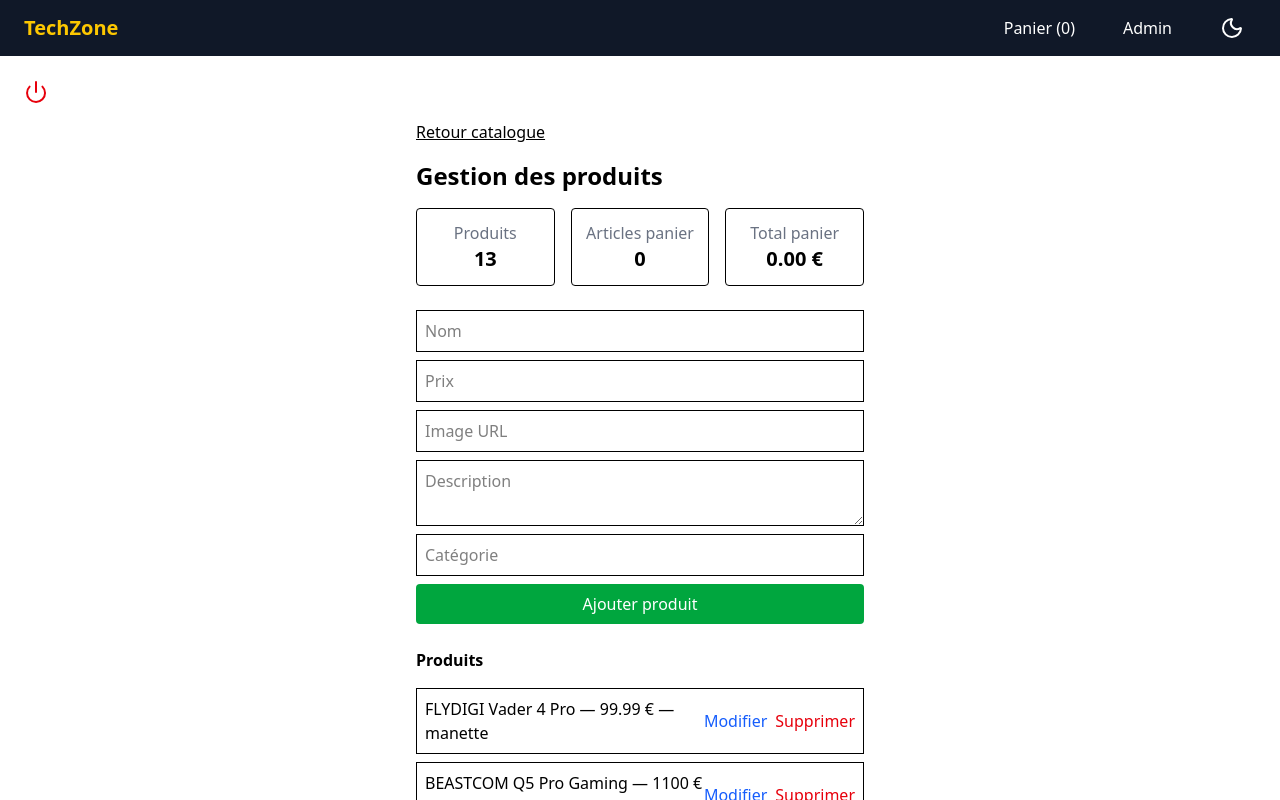
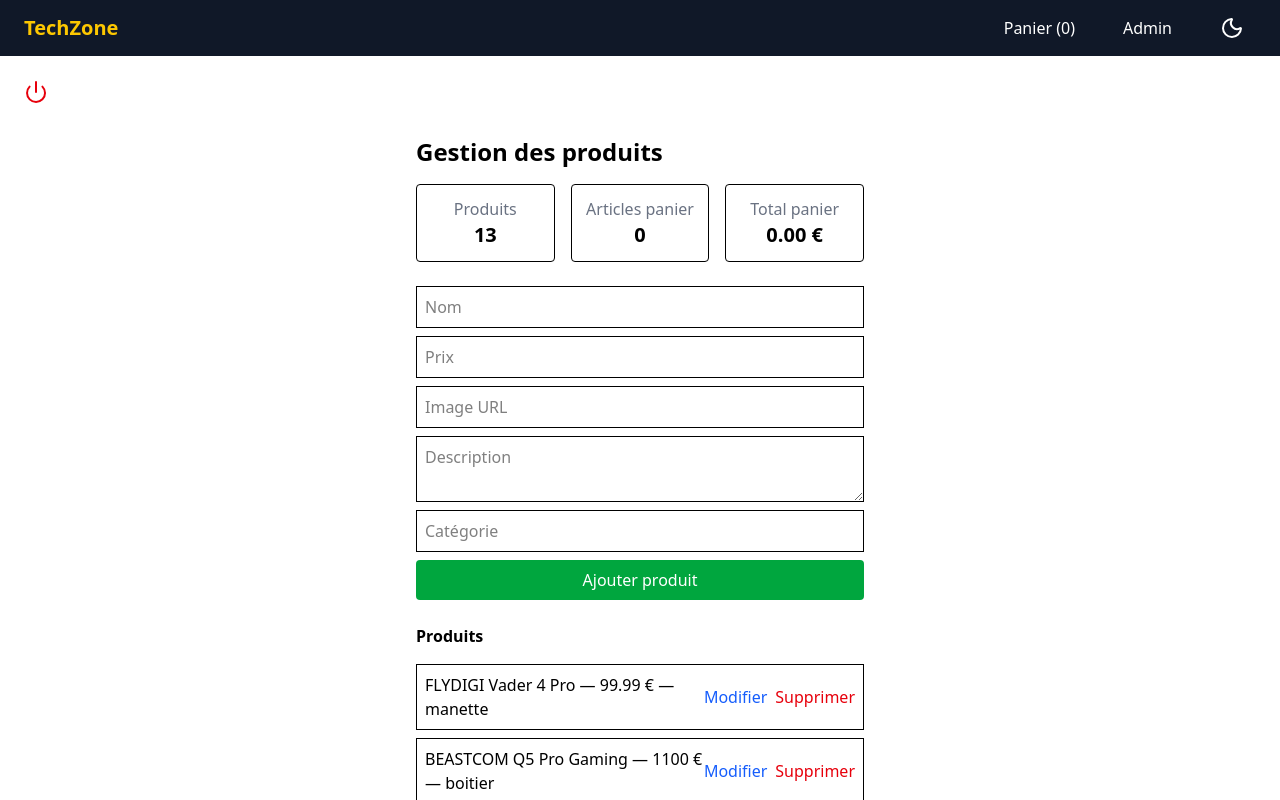
Before and after one commit to Ghemmar/Projet-Fil-Rouge, a React (Vite) app: page /admin in a window 1280 px wide. Shown: the top 800 px of the page. Built offline with nearby package versions, Linux system fonts and the light colour scheme; data requests are answered from the project's data file; sample sign-in values are in the browser's storage.

Commit message:
fil rouge

```diff
--- a/src/pages/Admin.jsx
+++ b/src/pages/Admin.jsx
@@ -88,9 +88,7 @@ function Admin() {
       </button>
 
       <div className="max-w-md mx-auto">
-        <Link to="/" className="underline">
-          Retour catalogue
-        </Link>
+
 
         <h1 className="text-2xl font-bold my-4">Gestion des produits</h1>
 
--- a/src/pages/Catalogue.jsx
+++ b/src/pages/Catalogue.jsx
@@ -22,7 +22,7 @@ function Catalogue() {
   }
 
   if (status === "failed") {
-    return <p className="p-6 text-center text-red-500">Erreur chargement</p>;
+    return <p className="p-6 text-center">Erreur chargement</p>;
   }
 
   const filteredProducts = items.filter((product) => {
```
